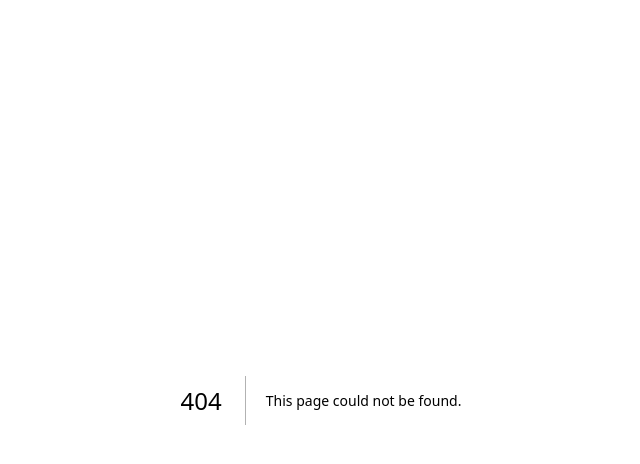
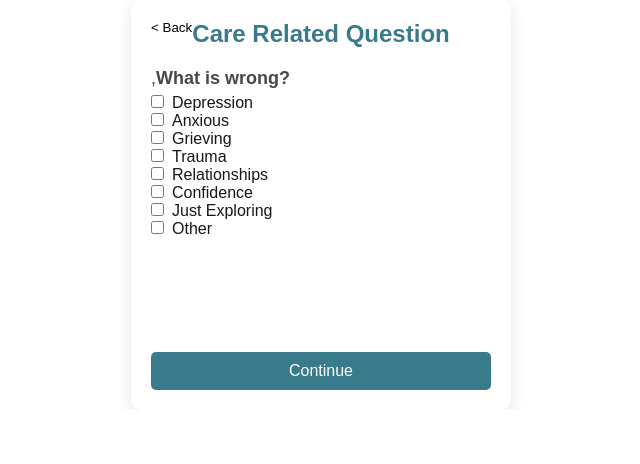
Before and after one commit to BigDataForSanDiego/Team-124, a Next.js app in the folder hackathon/: page /care in a window 1280 px wide. Before the commit this address had no page. Shown: the top 464 px of the page, without its empty margins (319-959 px from the left). Built offline with nearby package versions, Linux system fonts and the light colour scheme.

Commit message:
issues questionnaire

```diff
--- /dev/null
+++ b/hackathon/pages/care.tsx
@@ -0,0 +1,103 @@
+import React, { useEffect, useState } from 'react';
+import { Form, Button, Container } from 'react-bootstrap';
+import { useRouter } from 'next/router';
+import styles from './styles/Questionnaire.module.css';
+
+const Care: React.FC = () => {
+  const router = useRouter();
+  const [selectedOptions, setSelectedOptions] = useState<string[]>([]);
+  const [experienceData, setExperienceData] = useState<any>(null);
+
+  useEffect(() => {
+    const savedExperienceData = localStorage.getItem('experienceData');
+    if (savedExperienceData) {
+      setExperienceData(JSON.parse(savedExperienceData));
+    }
+
+    const savedCareData = localStorage.getItem('careData');
+    if (savedCareData) {
+      setSelectedOptions(JSON.parse(savedCareData));
+    }
+  }, []);
+
+  const handleOptionChange = (option: string) => {
+    setSelectedOptions((prev) =>
+      prev.includes(option) ? prev.filter((o) => o !== option) : [...prev, option]
+    );
+  };
+
+  const handleSubmit = (e: React.FormEvent<HTMLFormElement>) => {
+    e.preventDefault();
+    if (selectedOptions.length === 0) {
+      alert('Please select at least one option.');
+      return;
+    }
+
+    // Save current selections to local storage
+    const allData = {
+      experienceData,
+      careData: selectedOptions,
+    };
+    localStorage.setItem('allData', JSON.stringify(allData));
+    localStorage.setItem('careData', JSON.stringify(selectedOptions));
+
+    console.log(allData);
+    // Optionally navigate to the next page if needed
+    // router.push('/nextPage');
+  };
+
+  const handleBack = () => {
+    // Save current selections to local storage
+    localStorage.setItem('careData', JSON.stringify(selectedOptions));
+    router.push('/experience');
+  };
+
+  return (
+    <Container className={styles.container}>
+      <button className={styles.backButton} onClick={handleBack}>
+        &lt; Back
+      </button>
+
+      <h2 className={styles.title}>Care Related Question</h2>
+
+      <div className={styles.progressBarContainer}>
+        <div className={styles.progressBar} style={{ width: '60%' }} />
+      </div>
+
+      <Form onSubmit={handleSubmit}>
+        <div className={styles.header}>
+          ,<strong>What is wrong?</strong>
+        </div>
+
+        {[
+          'Depression',
+          'Anxious',
+          'Grieving',
+          'Trauma',
+          'Relationships',
+          'Confidence',
+          'Just Exploring',
+          'Other'
+        ].map((option) => (
+          <Form.Check
+            key={option}
+            type="checkbox"
+            label={
+                <span className={`${styles.optionText}`} style={{ marginLeft: '8px' }}>{option}</span>
+            }
+            checked={selectedOptions.includes(option)}
+            onChange={() => handleOptionChange(option)}
+            className={styles.checkbox} // Add custom style class here
+            custom // Use custom prop for Bootstrap styling
+          />
+        ))}
+
+        <Button type="submit" className={styles.continueButton}>
+          Continue
+        </Button>
+      </Form>
+    </Container>
+  );
+};
+
+export default Care;
```
